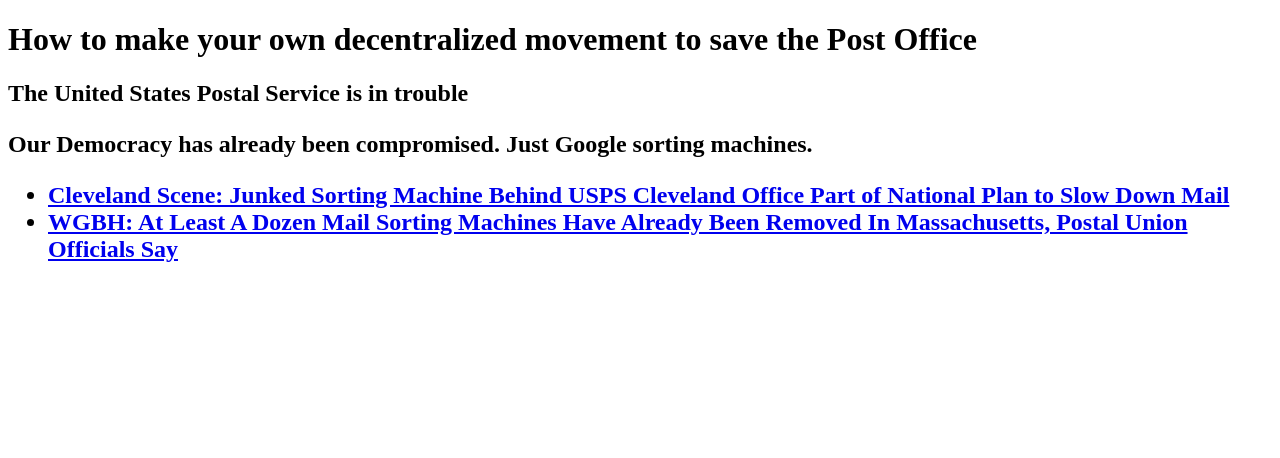
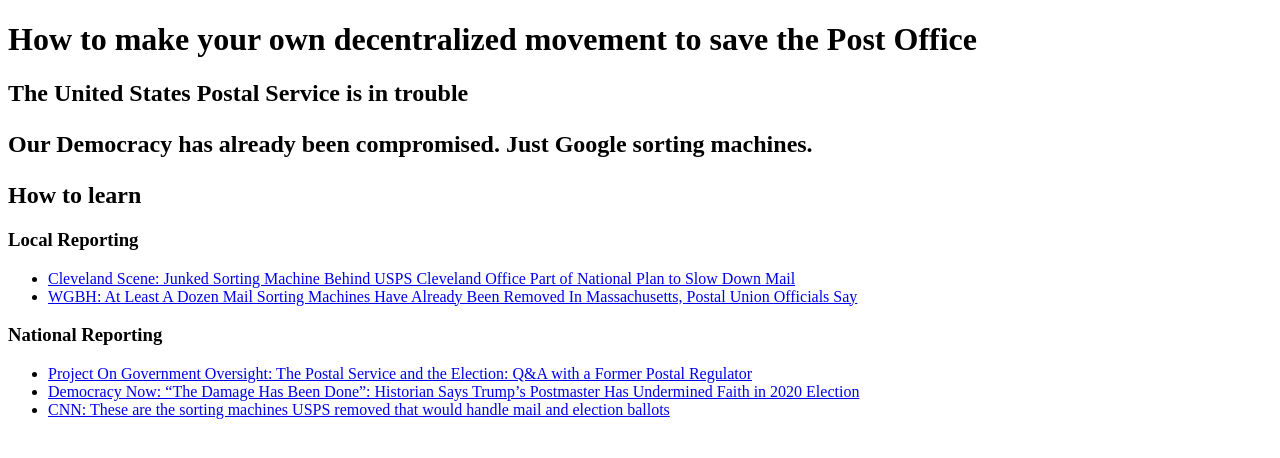
Before and after one commit to Our-Post-Office/Getting-Started-Kit, a plain HTML site: page index.html in a window 1280 px wide. Drawn offline with Linux system fonts and the light colour scheme.

Commit message:
Adds more national articles

```diff
--- a/index.html
+++ b/index.html
@@ -15,9 +15,18 @@
     <h1>How to make your own decentralized movement to save the Post Office</h1>
     <h2>The United States Postal Service is in trouble<h2>
     <p>Our Democracy has already been compromised. Just Google sorting machines.</p>
+
+    <h2>How to learn</h2>
+    <h3>Local Reporting</h3>
     <ul>
         <li><a href="https://www.clevescene.com/scene-and-heard/archives/2020/08/17/junked-sorting-machine-behind-usps-cleveland-office-part-of-national-plan-to-slow-down-mail">Cleveland Scene: Junked Sorting Machine Behind USPS Cleveland Office Part of National Plan to Slow Down Mail</a></li>
-        <li><a href="https://www.wgbh.org/news/local-news/2020/08/17/at-least-a-dozen-mail-sorting-machines-have-already-been-removed-in-massachusetts-postal-union-officials-say" >WGBH: At Least A Dozen Mail Sorting Machines Have Already Been Removed In Massachusetts, Postal Union Officials Say</a></li>
+        <li><a href="https://www.wgbh.org/news/local-news/2020/08/17/at-least-a-dozen-mail-sorting-machines-have-already-been-removed-in-massachusetts-postal-union-officials-say">WGBH: At Least A Dozen Mail Sorting Machines Have Already Been Removed In Massachusetts, Postal Union Officials Say</a></li>
+    </ul>
+    <h3>National Reporting</h3>
+    <ul>
+        <li><a href="https://www.pogo.org/analysis/2020/08/the-postal-service-and-the-election-q-a-with-a-former-postal-regulator/">Project On Government Oversight: The Postal Service and the Election: Q&A with a Former Postal Regulator</a></li>
+        <li><a href="https://www.democracynow.org/2020/8/24/usps_louis_dejoy_november_election">Democracy Now: “The Damage Has Been Done”: Historian Says Trump’s Postmaster Has Undermined Faith in 2020 Election</a></li>
+        <li><a href="https://www.cnn.com/2020/08/21/politics/usps-mail-sorting-machines-photos-trnd/index.html">CNN: These are the sorting machines USPS removed that would handle mail and election ballots</a></li>
 
     <ul>
 </body>
```
